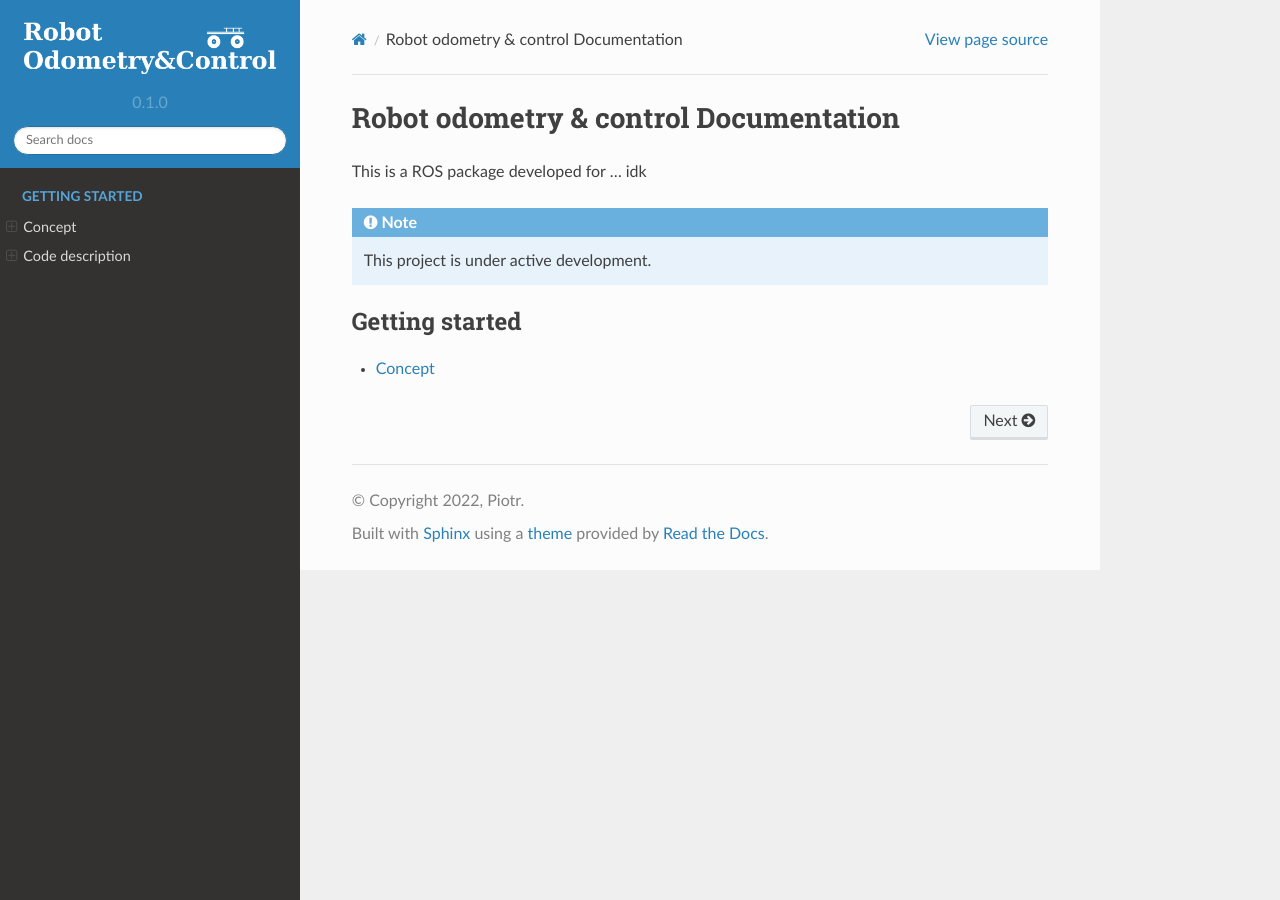
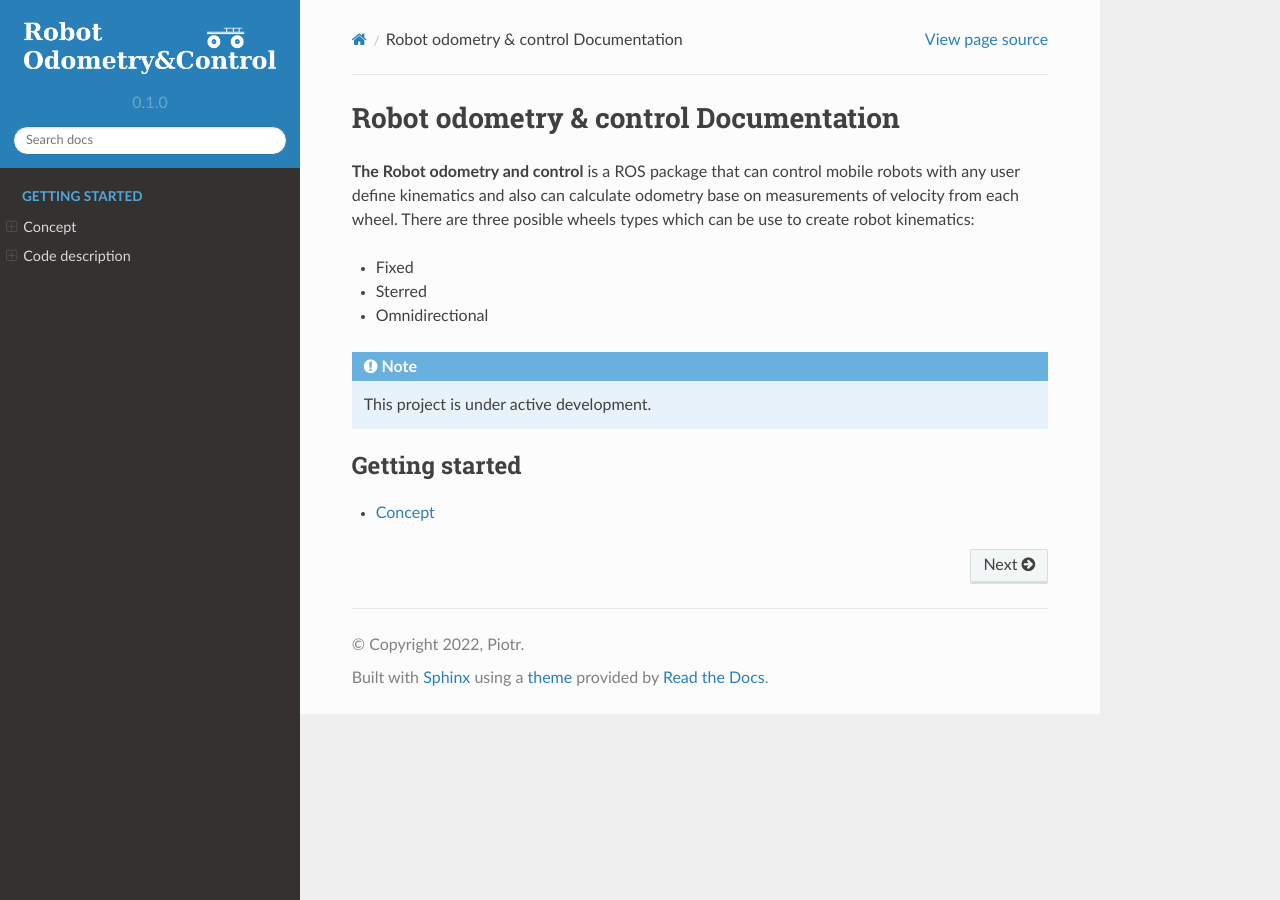
Before and after one commit to fizysky/robot_odometry_and_control_docs, a Sphinx documentation site: the page built from docs/source/index.rst, in a window 1280 px wide. Built offline with Sphinx 7.4.7 and the Read the Docs theme 2.0.0, drawn with Linux system fonts in a browser that asks for light colours.

Commit message:
add description

```diff
--- a/docs/source/code.rst
+++ b/docs/source/code.rst
@@ -1,6 +1,6 @@
-************
+****************
 Code description
-************
+****************
 
 TODO
 
--- a/docs/source/index.rst
+++ b/docs/source/index.rst
@@ -1,12 +1,16 @@
-.. czysty documentation master file, created by
-   sphinx-quickstart on Tue Aug  9 23:58:51 2022.
-   You can adapt this file completely to your liking, but it should at least
-   contain the root `toctree` directive.
-
 Robot odometry & control Documentation
 ======================================
 
-This is a ROS package developed for ... idk
+**The Robot odometry and control** is a ROS package that can control mobile robots with
+any user define kinematics and also can calculate odometry base on  measurements of velocity
+from each wheel. There are three posible wheels types which can be use to create robot
+kinematics:
+
+* Fixed
+* Sterred
+* Omnidirectional
+
+
 
 .. note::
 
```
